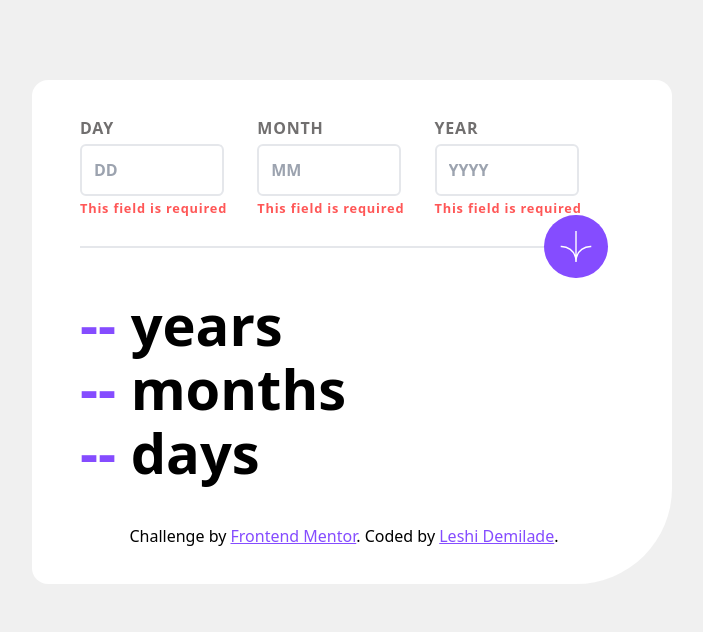
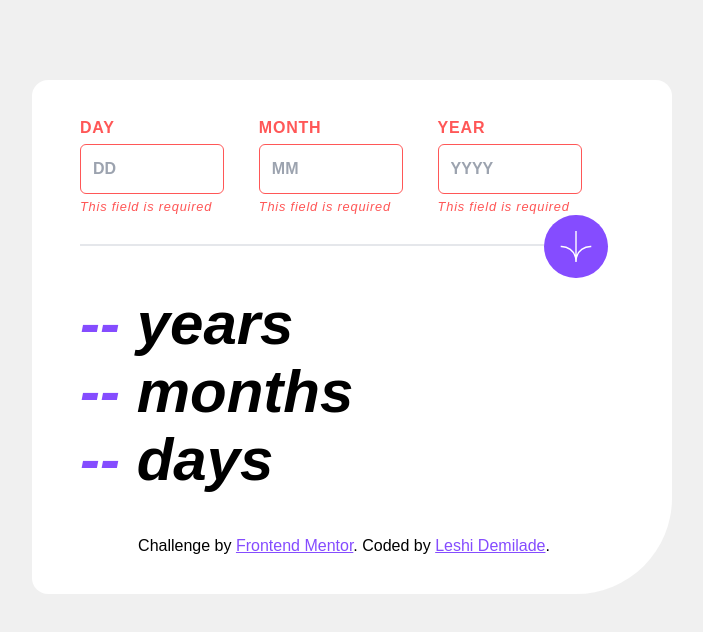
Before and after one commit to demi05/Age-calculator-app, a website: page index.html in a window 1280 px wide. Both pictures are taken after a click on the element 864 px from the left and 246 px from the top of the page. Shown: the whole page, without its empty margins (288-991 px from the left). Drawn offline with Linux system fonts and the light colour scheme.

Commit message:
committing last changes

```diff
--- a/index.html
+++ b/index.html
@@ -12,14 +12,14 @@
   <div class="container bg-white mx-auto my-20 px-4 py-9 rounded-2xl rounded-br-[6rem] w-[90%] md:px-0 md:pl-12 md:pr-16 lg:w-[50%]">
     <main class="mb-6 relative">
       <form class="flex justify-between pb-14 w-full md:pb-8 md:w-[80%] lg:w-[95%] xl:w-[80%] ">
-      <label class="font-semibold flex flex-col text-SmokeyGrey tracking-3">DAY<input id="user-input-day" type="text" placeholder="DD" class="font-extrabold border-2 w-20 p-3 rounded-md text-OffBlack mt-1 md:w-36"><div id="error-day"></div></label>
-      <label class="font-semibold flex flex-col text-SmokeyGrey tracking-3">MONTH<input id="user-input-month" type="text" placeholder="MM" class="font-extrabold border-2 w-20 p-3 rounded-md text-OffBlack mt-1 md:w-36"><div id="error-month"></div></label>
-      <label class="font-semibold flex flex-col text-SmokeyGrey tracking-3">YEAR<input id="user-input-year" type="text" placeholder="YYYY" class="font-extrabold border-2 w-20 p-3 rounded-md text-OffBlack mt-1 md:w-36"><div id="error-year"></div></label>
+      <label id="label1" class="text-1xl flex flex-col text-SmokeyGrey tracking-3">DAY<input id="user-input-day" type="text" placeholder="DD" class="font-extrabold border-2 w-20 p-3 rounded-md text-OffBlack mt-1 active:cursor-pointer md:w-36"><div id="error-day"></div></label>
+      <label id="label2" class="text-1xl flex flex-col text-SmokeyGrey tracking-3">MONTH<input id="user-input-month" type="text" placeholder="MM" class="font-extrabold border-2 w-20 p-3 rounded-md text-OffBlack mt-1 active:cursor-pointer md:w-36"><div id="error-month"></div></label>
+      <label id="label3" class="text-1xl flex flex-col text-SmokeyGrey tracking-3">YEAR<input id="user-input-year" type="text" placeholder="YYYY" class="font-extrabold border-2 w-20 p-3 rounded-md text-OffBlack mt-1 active:cursor-pointer md:w-36"><div id="error-year"></div></label>
     </form>
-    <div id="btn" class="image bg-purple w-14 p-4 rounded-full absolute top-[7.6rem] right-[7.5rem] hover:cursor-pointer sm:right-[12rem] md:right-0 md:w-16 md:top-[6.2rem]">
+    <div id="btn" class="image bg-purple w-14 p-4 rounded-full absolute top-[7.6rem] right-[7.5rem] hover:cursor-pointer hover:bg-OffBlack sm:right-[12rem] md:right-0 md:w-16 md:top-[6.2rem]">
       <img src="./assets/images/icon-arrow.svg" alt="arrow pointing downwards" class="mx-auto w-6 md:w-12">
     </div>
-    <div id="result" class=" pt-12 mb-11 border-t-2 ">
+    <div id="result" class="pt-12 mb-11 border-t-2 font-black text-6xl">
       <p><span id="span1">-- </span>years</p>
       <p><span id="span2">-- </span>months</p>
       <p><span id="span3">-- </span>days</p>
--- a/src/index.js
+++ b/src/index.js
@@ -14,32 +14,51 @@ const btn=document.getElementById("btn")
 let span1=document.getElementById("span1")
 let span2=document.getElementById("span2")
 let span3=document.getElementById("span3")
-
+const label1=document.getElementById("label1")
+const label2=document.getElementById("label2")
+const label3=document.getElementById("label3")
 
 btn.addEventListener("click", () => {
     if (Boolean(userInputDay.value)===false) {
         errorDay.textContent="This field is required"
+        label1.style.color="hsl(0, 100%, 67%)"
+        userInputDay.style.border="1px solid hsl(0, 100%, 67%)"
     }
     if (Boolean(userInputMonth.value)===false) {
         errorMonth.textContent="This field is required"
+        label2.style.color="hsl(0, 100%, 67%)"
+        userInputMonth.style.border="1px solid hsl(0, 100%, 67%)"
     }
     if (Boolean(userInputYear.value)===false) {
         errorYear.textContent="This field is required"
+        label3.style.color="hsl(0, 100%, 67%)"
+        userInputYear.style.border="1px solid hsl(0, 100%, 67%)"
     }
 
     if (userInputDay.value>31) {
         errorDay.textContent="Must be a valid day"
         userInputDay.value=""
+        label1.style.color="hsl(0, 100%, 67%)"
+        userInputDay.style.border="1px solid hsl(0, 100%, 67%)"
     }
     if (userInputMonth.value>12) {
         errorMonth.textContent="Must be a valid month"
         userInputMonth.value=""
+        label2.style.color="hsl(0, 100%, 67%)"
+        userInputMonth.style.border="1px solid hsl(0, 100%, 67%)"
     }
     if (userInputYear.value>new Date().getFullYear()) {
         errorYear.textContent="Must be in the past"
         userInputYear.value=""
+        label3.style.color="hsl(0, 100%, 67%)"
+        userInputYear.style.border="1px solid hsl(0, 100%, 67%)"
     }
-
+    if ((userInputMonth.value==4) && ((userInputDay.value>28) || (userInputDay.value>29))  ) {
+            errorDay.textContent="Must be a valid day"
+            userInputDay.value=""
+            label1.style.color="hsl(0, 100%, 67%)"
+            userInputDay.style.border="1px solid hsl(0, 100%, 67%)"
+    }
     if (Boolean(userInputDay.value)===false || Boolean(userInputMonth.value)===false || Boolean(userInputYear.value)===false) {
         btn.removeEventListener()
     }
@@ -92,7 +111,7 @@ btn.addEventListener("click", () => {
         m3=11
         y3--
     }
-
+    // DISPLAY THE RESULT
     span1.textContent=y3
     span2.textContent=m3
     span3.textContent=d3
--- a/src/style.css
+++ b/src/style.css
@@ -2,17 +2,22 @@
 @tailwind components;
 @tailwind utilities;
 
-
+@import url('https://fonts.googleapis.com/css2?family=Poppins:ital,wght@0,700;1,400;1,800&display=swap');
+body{
+  font-family: 'Poppins', sans-serif;
+  font-weight: 700;
+}
+#result{
+  font-style: italic;
+}
 #result p{
-  font-weight: 800;
-  font-size: 3rem;
+  /* font-weight: 800; */
   line-height: 1;
   margin-bottom: 0.5rem;
 }
 
 #result span{
   color: hsl(259, 100%, 65%);
-
 }
 
 #error-day, #error-month, #error-year{
@@ -20,85 +25,6 @@
   height: 15px;
   font-size: 0.8rem;
   margin-top: 0.2em;
-}
-
-@media (min-width: 700px){
-  #result p{
-    font-size: 3.5rem;
-  }
-}
-/* * {
-  margin: 0;
-  padding: 0;
-  box-sizing: border-box;
-}
-:root {
-  ### Primary
-  --Purple: hsl(259, 100%, 65%);
-  --Light-red: hsl(0, 100%, 67%);
-  ### Neutral
-  --White: hsl(0, 0%, 100%);
-  --Off-white: hsl(0, 0%, 94%);
-  --Light-grey: hsl(0, 0%, 86%);
-  --Smokey-grey: hsl(0, 1%, 44%);
-  --Off-black: hsl(0, 0%, 8%);
-}
-body {
-  background-color: var(--Off-white);
-  display: flex;
-  flex-direction: column;
-  justify-content: center;
-  align-items: center;
-  min-height: 100vh;
-
-}
-main {
-  background-color: var(--White);
-  margin: 0 auto;
-}
-form {
-    display: flex;
-    margin-bottom: 2em;
-  }
-  label{
-    color: var(--Smokey-grey);
-  }
-  input{
-    color: var(--Smokey-grey);
-    display: inline-block;
-    width: 50%;
-    padding: 0.1em 0.4em;
-    font-size: 1.5rem;
-    font-weight: 600;
-  }
-.show-div {
-  font-size: 4rem;
-  font-weight: 700;
-  border-top: 1px solid var(--Light-grey);
+  font-weight: 400;
   font-style: italic;
 }
-span {
-  color: var(--Purple);
-}
-.attribution {
-  font-size: 11px;
-  text-align: center;
-}
-.attribution a {
-  color: hsl(228, 45%, 44%);
-}
-
-@media (min-width: 900px) {
-  main {
-    width: 40%;
-    padding: 2em;
-    border-radius: 1rem;
-    border-bottom-right-radius: 6rem;
-    margin-bottom: 8em;
-  }
-  label {
-    display: flex;
-    flex-direction: column;
-  }
-
-}  */
```
Also changed, not shown: README-template.md (deleted), README.md, css/main.css.
